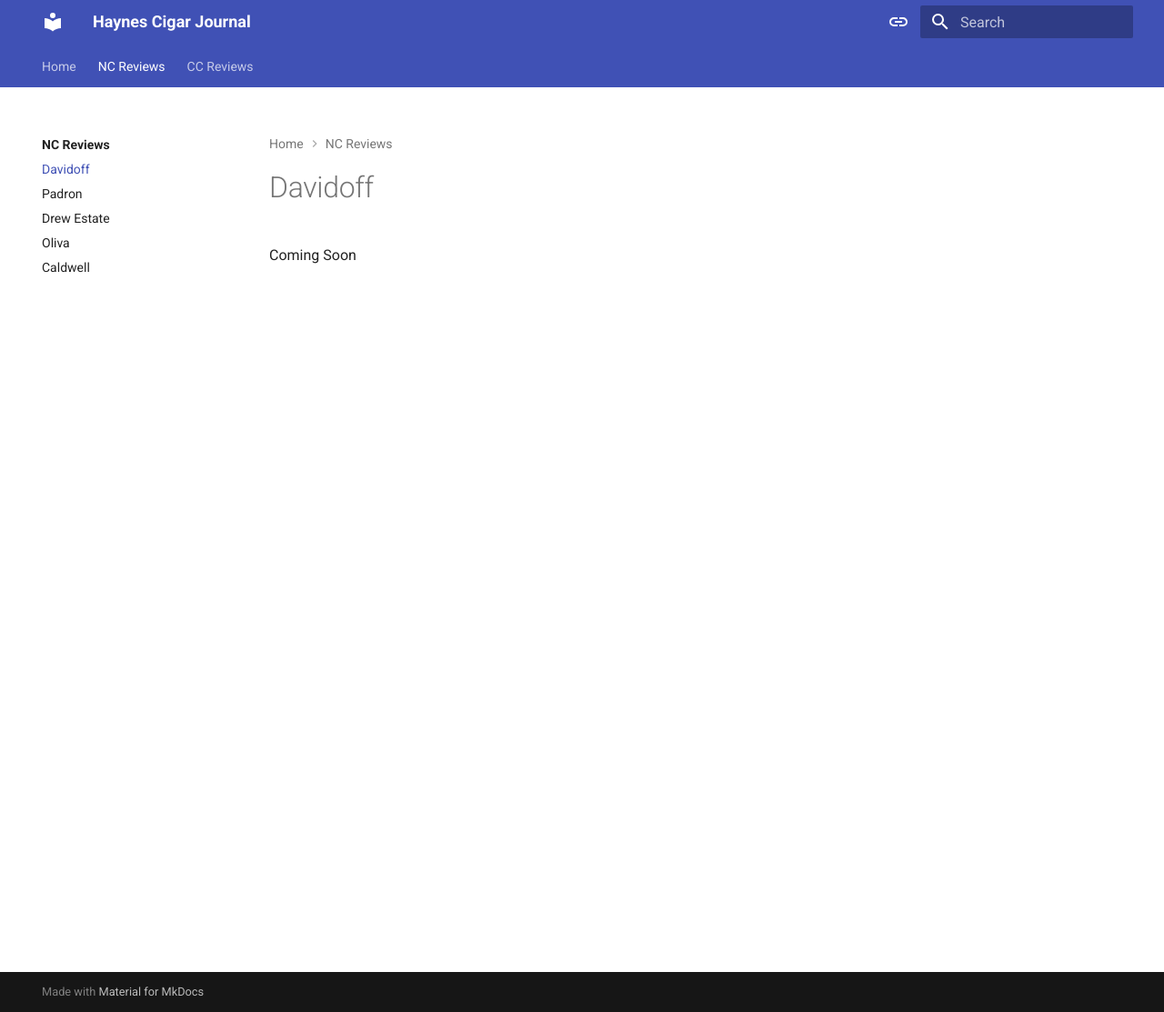
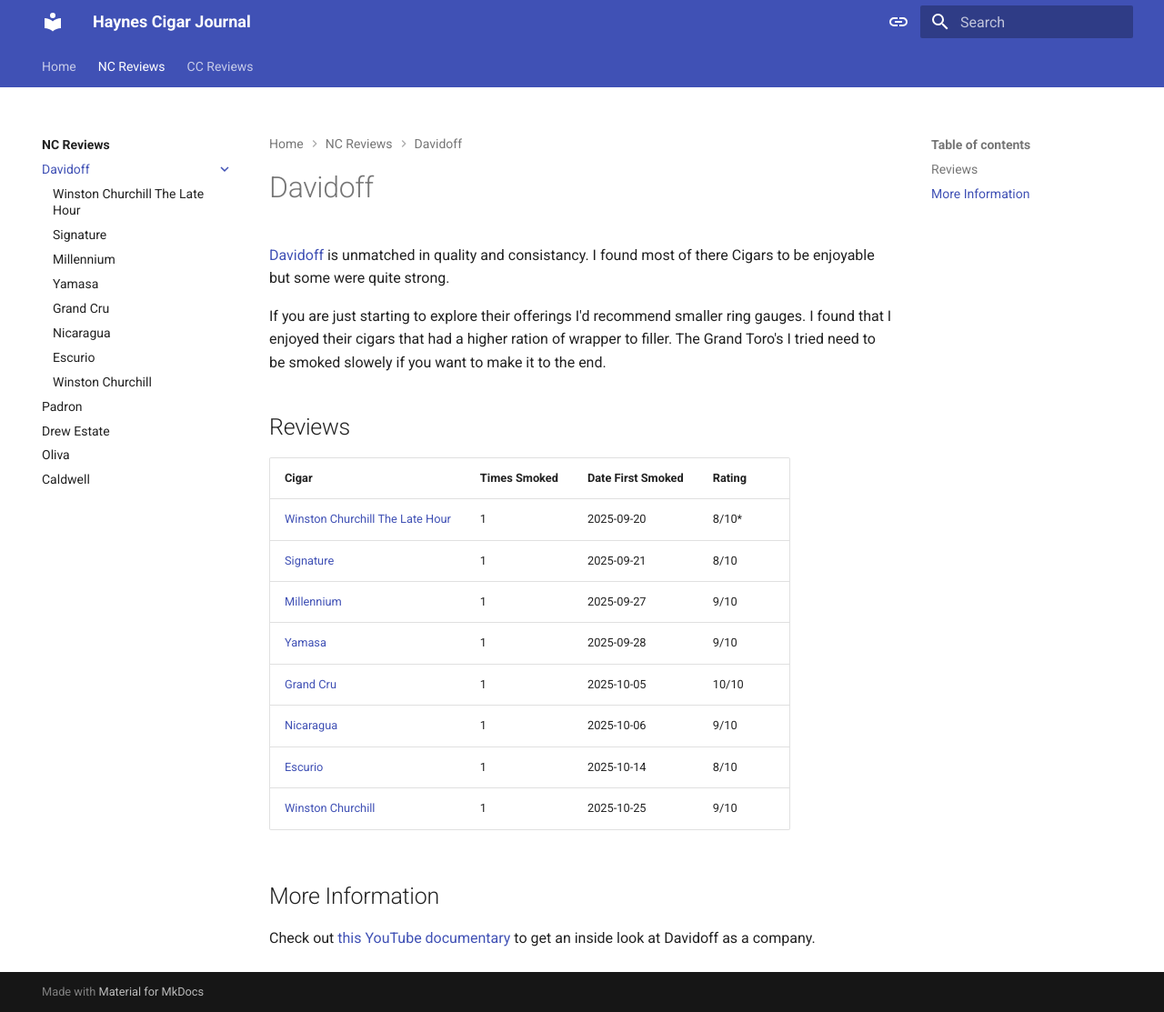
Before and after one commit to thaynes43/cigar-journal, an MkDocs documentation site: the page built from docs/nc-reviews/davidoff/index.md, in a window 1280 px wide and 1113 px high. Shown: the whole window at 91% size. Built offline with MkDocs 1.6.1 and Material for MkDocs 9.7.7, drawn with Linux system fonts in a browser that asks for light colours.

Commit message:
Davidoff reviews - RAW NOTES

```diff
--- a/docs/nc-reviews/davidoff/index.md
+++ b/docs/nc-reviews/davidoff/index.md
@@ -1,3 +1,22 @@
 # Davidoff
 
-Coming Soon
+[Davidoff](https://us.davidoffgeneva.com/) is unmatched in quality and consistancy. I found most of there Cigars to be enjoyable but some were quite strong.
+
+If you are just starting to explore their offerings I'd recommend smaller ring gauges. I found that I enjoyed their cigars that had a higher ration of wrapper to filler. The Grand Toro's I tried need to be smoked slowely if you want to make it to the end.
+
+## Reviews
+
+| Cigar | Times Smoked | Date First Smoked | Rating |
+|-------|--------------|-------------------|--------|
+| [Winston Churchill The Late Hour](winston-churchill-the-late-hour.md) | 1 | 2025-09-20 | 8/10* |
+| [Signature](signature.md) | 1 | 2025-09-21 | 8/10 |
+| [Millennium](millennium.md) | 1 | 2025-09-27 | 9/10 |
+| [Yamasa](yamasa.md) | 1 | 2025-09-28 | 9/10 |
+| [Grand Cru](grand-cru.md) | 1 | 2025-10-05 | 10/10 |
+| [Nicaragua](nicaragua.md) | 1 | 2025-10-06 | 9/10 |
+| [Escurio](escurio.md) | 1 | 2025-10-14 | 8/10 |
+| [Winston Churchill](winston-churchill.md) | 1 | 2025-10-25 | 9/10 |
+
+## More Information
+
+Check out [this YouTube documentary](https://youtu.be/_mGFeOwjfbs) to get an inside look at Davidoff as a company.
--- a/mkdocs.yml
+++ b/mkdocs.yml
@@ -54,7 +54,16 @@
   - Home: index.md
   - NC Reviews:
     - nc-reviews/index.md
-    - Davidoff: nc-reviews/davidoff/index.md
+    - Davidoff:
+      - nc-reviews/davidoff/index.md
+      - Winston Churchill The Late Hour: nc-reviews/davidoff/winston-churchill-the-late-hour.md
+      - Signature: nc-reviews/davidoff/signature.md
+      - Millennium: nc-reviews/davidoff/millennium.md
+      - Yamasa: nc-reviews/davidoff/yamasa.md
+      - Grand Cru: nc-reviews/davidoff/grand-cru.md
+      - Nicaragua: nc-reviews/davidoff/nicaragua.md
+      - Escurio: nc-reviews/davidoff/escurio.md
+      - Winston Churchill: nc-reviews/davidoff/winston-churchill.md
     - Padron: nc-reviews/padron/index.md
     - Drew Estate: nc-reviews/drew-estate/index.md
     - Oliva: nc-reviews/oliva/index.md
```
Also changed, not shown: docs/nc-reviews/davidoff/escurio.md (added, +5 -0 lines), docs/nc-reviews/davidoff/grand-cru.md (added, +5 -0 lines), docs/nc-reviews/davidoff/millennium.md (added, +5 -0 lines), docs/nc-reviews/davidoff/nicaragua.md (added, +5 -0 lines), docs/nc-reviews/davidoff/signature.md (added, +5 -0 lines), docs/nc-reviews/davidoff/winston-churchill-the-late-hour.md (added, +5 -0 lines), docs/nc-reviews/davidoff/winston-churchill.md (added, +5 -0 lines), docs/nc-reviews/davidoff/yamasa.md (added, +3 -0 lines).
